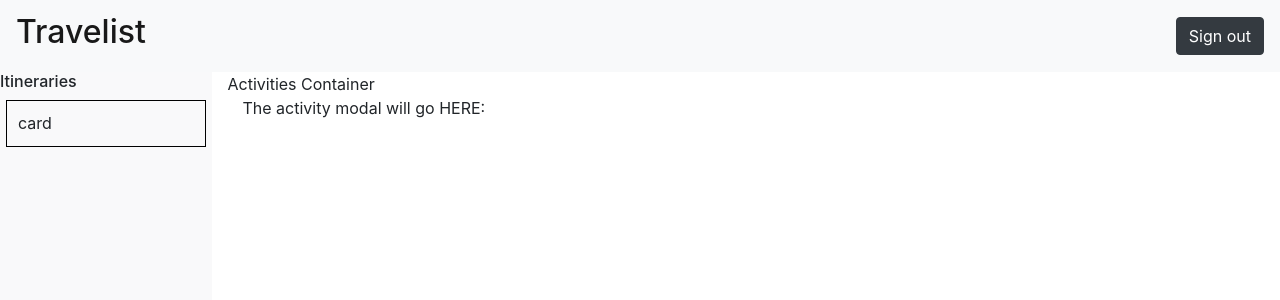
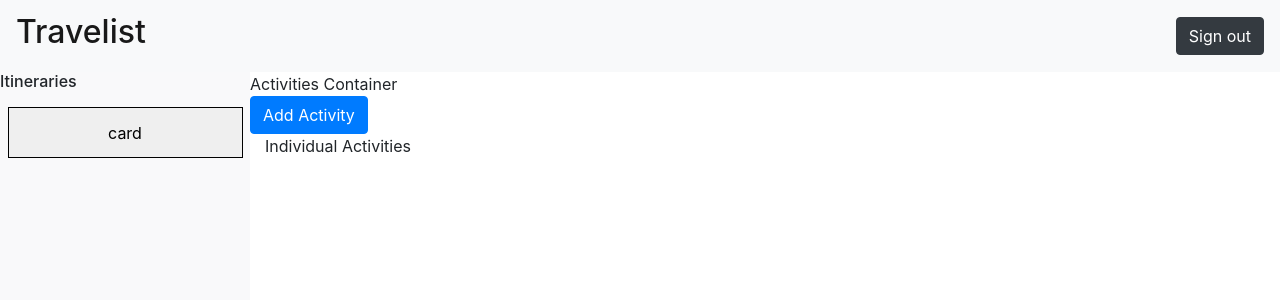
Before and after one commit to Star-Nose/Travelist, a React app: page /main in a window 1280 px wide. Shown: the top 300 px of the page. Built offline with nearby package versions, Linux system fonts and the light colour scheme.

Commit message:
(update) before merge w/ Dylan feature branch

```diff
--- a/client/actions/actions.js
+++ b/client/actions/actions.js
@@ -11,4 +11,8 @@ const submitSignupForm = (formInput) => ({
   payload: formInput,
 });
 
-export { addCount, submitSignupForm };
+const getActivities = (tripId) => ({
+  type: types.GET_ACTIVITIES,
+  payload: tripId,
+});
+export { addCount, submitSignupForm, getActivities };
--- a/client/components/Activity.jsx
+++ b/client/components/Activity.jsx
@@ -3,8 +3,10 @@ import { Container, Modal, Button } from 'react-bootstrap';
 
 
 const Activity = (props) => (
+  // here, we should loop through a data structure from state, to display the activities array
   <Container id="Activity">
-    The activity modal will go HERE:
+
+    Individual Activities
   </Container>
 );
 
--- a/client/components/SidebarCard.jsx
+++ b/client/components/SidebarCard.jsx
@@ -1,6 +1,9 @@
 import React from 'react';
 
-const SidebarCard = (props) => (<div className="side-bar-card">card</div>);
-
+const SidebarCard = (props) => {
+  return (
+  <button tripid={props.tripId} onClick={ () => props.getActivities(props.tripId)} className="side-bar-card">card</button>
+  );
+};
 
 export default SidebarCard;
--- a/client/constants/actionTypes.js
+++ b/client/constants/actionTypes.js
@@ -3,5 +3,6 @@
 // eslint-disable-next-line import/prefer-default-export
 const ADD_COUNT = 'ADD_COUNT';
 const SUBMIT_SIGNUP_FORM = 'SUBMIT_SIGNUP_FORM';
+const GET_ACTIVITIES = 'GET_ACTIVITIES';
 
-export { ADD_COUNT, SUBMIT_SIGNUP_FORM };
+export { ADD_COUNT, SUBMIT_SIGNUP_FORM, GET_ACTIVITIES };
--- a/client/containers/ActivitiesContainer.jsx
+++ b/client/containers/ActivitiesContainer.jsx
@@ -1,16 +1,26 @@
+/* eslint-disable import/extensions */
 import React from 'react';
+import { connect } from 'react-redux';
+import { Button } from 'react-bootstrap';
 import Activity from '../components/Activity.jsx';
-import { Container } from 'react-bootstrap';
+import * as actions from '../actions/actions';
 
-const ActivitesContainer = (props) => {
-    return (
-      <Container>
-      <div>
-        <div>Activities Container</div>
-        <div><Activity /> </div>
-      </div>
-      </Container>
-    )
-}
+const mapDispatchToProps = (dispatch) => ({
+  addCount: () => dispatch(actions.addCount()),
+});
 
-export default ActivitesContainer;
+const mapStateToProps = (state) => ({
+  count: state.trips.count,
+});
+
+const ActivitiesContainer = (props) => (
+  <div>
+    <div>Activities Container</div>
+    <Button>Add Activity</Button>
+    <div>
+      <Activity />
+    </div>
+  </div>
+);
+
+export default connect(mapStateToProps, mapDispatchToProps)(ActivitiesContainer);
--- a/client/containers/SidebarContainer.jsx
+++ b/client/containers/SidebarContainer.jsx
@@ -1,16 +1,34 @@
+/* eslint-disable import/extensions */
 //  eslint-disable react/prop-types
 import React from 'react';
+import { connect } from 'react-redux';
 import SidebarCard from '../components/SidebarCard.jsx';
 
-//long rectangle that renders cards based on
+import * as actions from '../actions/actions.js';
+
+const mapDispatchToProps = (dispatch) => ({
+  getActivities: (tripId) => dispatch(actions.getActivities(tripId)),
+});
+
+const mapStateToProps = (state) => ({
+  count: state.trips.count,
+});
+
+// long rectangle that renders cards based on
 const SidebarContainer = (props) => {
-    //get request to server (server will query db)
-    const cardsArray = []; //loop through locations in db and and create <SidebarCard /> for each
-    return (
-     <div className="side-bar"><h6>Itineraries</h6>
-     <SidebarCard />
-     </div>
-    )
-}
+  // get request to server (server will query db)
+  const { getActivities } = props;
+  const cardsArray = [];
+  // loop through locations in db and and create <SidebarCard /> for each
+  return (
+    <div className="side-bar">
+      <h6>Itineraries</h6>
+      <SidebarCard
+        tripId={1}
+        getActivities={getActivities}
+      />
+    </div>
+  );
+};
 
-export default SidebarContainer;
+export default connect(mapStateToProps, mapDispatchToProps)(SidebarContainer);
--- a/client/reducers/travelReducer.js
+++ b/client/reducers/travelReducer.js
@@ -1,8 +1,11 @@
 // import our actiontypes from constants/actionsTypes;
 import * as types from '../constants/actionTypes';
 
+import axios from 'axios';
+
 const initialState = {
   count: 0,
+  trips: [],
 };
 
 const travelReducer = (state = initialState, action) => {
@@ -11,6 +14,17 @@ const travelReducer = (state = initialState, action) => {
       const count = state.count + 1;
       return { ...state, count };
     }
+    case types.GET_ACTIVITIES: {
+      const { payload } = action;
+      // const { trips } = initialState;
+      // axios.get('/:userId/Activities')
+      //   .then(res => {
+      //     trips = res.rows
+      //   })
+      //   .catch('error inside of getActivities', err);
+      console.log(payload);
+      return { ...state };
+    }
     default:
       return state;
   }
```
